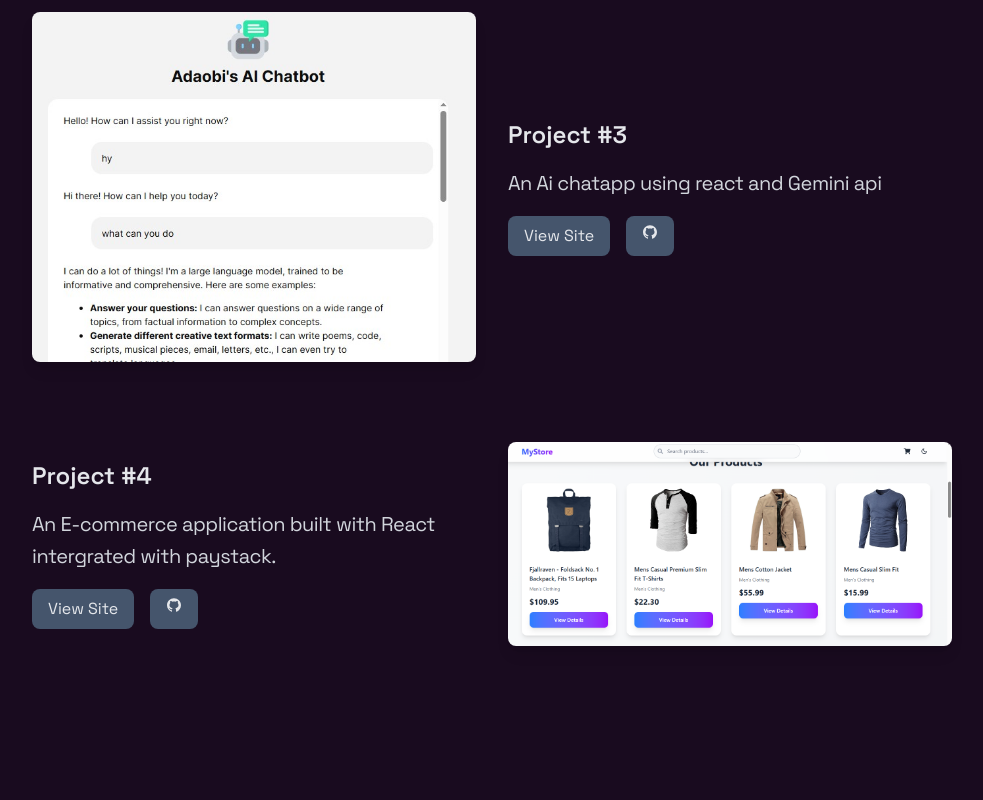
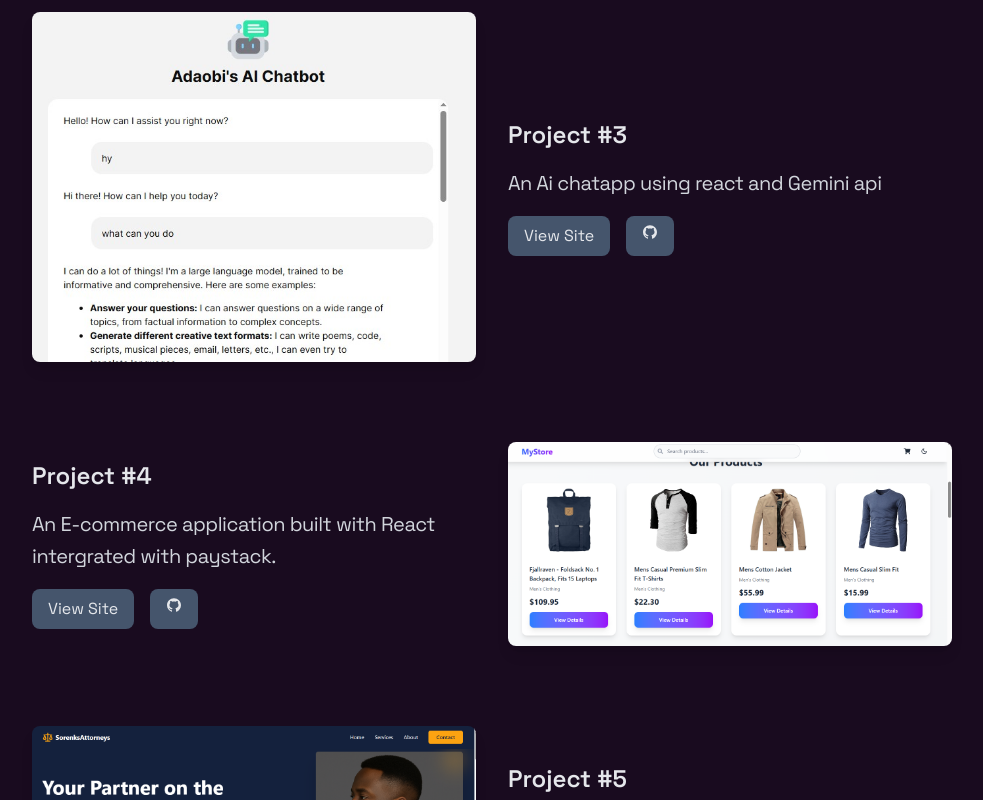
Before and after one commit to Adaobilynda1234/animated-portfolio, a React (Vite) app: page / in a window 1280 px wide. Shown: the part 2000-2800 px from the top of the page, without its empty margins (148-1131 px from the left). Built offline with nearby package versions, Linux system fonts and the light colour scheme.

Commit message:
added a project to portfolio

```diff
--- a/src/components/Portfolio.jsx
+++ b/src/components/Portfolio.jsx
@@ -3,6 +3,7 @@ import project1 from "../assets/quiz.jpg";
 import project2 from "../assets/Trakmama.jpg";
 import project3 from "../assets/chatapp.jpg";
 import project4 from "../assets/ecommerce.png";
+import project5 from "../assets/lawfirm.png";
 
 import { AiFillGithub, AiOutlineGithub } from "react-icons/ai";
 import Reveal from "./Reveal";
@@ -43,6 +44,15 @@ const projects = [
     links: {
       site: "https://ecommerce-omega-nine-50.vercel.app/",
       github: "https://github.com/Adaobilynda1234/ecommerce",
+    },
+  },
+  {
+    img: project5,
+    title: "Project #5",
+    description: "law firm app using React.",
+    links: {
+      site: "https://sorenksattorneys.vercel.app/",
+      github: "https://github.com/Adaobilynda1234/sorenksattorneys",
     },
   },
 ];
```
Also changed, not shown: src/assets/lawfirm.png (added).
